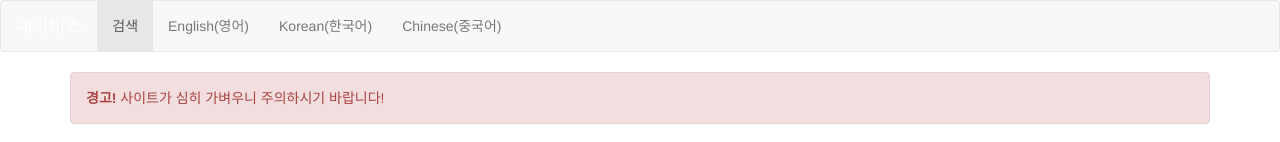
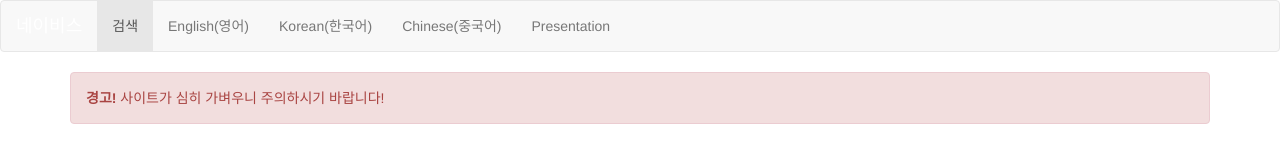
Before and after one commit to Hangbokie/navys, a plain HTML site: page index.html in a window 1280 px wide. Shown: the top 142 px of the page. Drawn offline with nearby package versions, Linux system fonts and the light colour scheme.

Commit message:
Update index.html

```diff
--- a/index.html
+++ b/index.html
@@ -27,6 +27,7 @@
 	  <li><a href="./en.html">English(영어)</a></li>
       <li><a href="./index.html">Korean(한국어)</a></li>
      <li><a href="./cn.html">Chinese(중국어)</a></li>
+     <li><a href="./pt.html">Presentation</a></li>
     </ul>
   </div>
 </nav>
```
